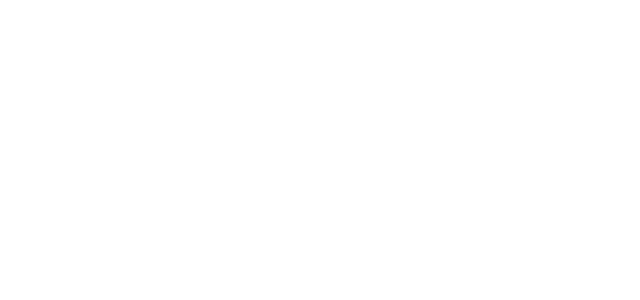
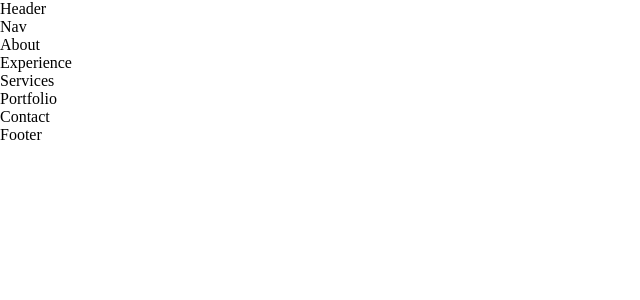
Before and after one commit to soba00/Website-Portfolio, a React (Create React App) app: page / in a window 1280 px wide. Shown: the top 300 px of the page, without its empty margins (0-640 px from the left). Built offline with nearby package versions, Linux system fonts and the light colour scheme.

Commit message:
comments

```diff
--- a/src/App.jsx
+++ b/src/App.jsx
@@ -17,17 +17,26 @@
 const App = () =>
 {
   // Returning JSX for the App component
-  return
-  (
+  return (
     <>
-        <Header />    //Rendering the Header component
-        <Nav/>        //Rendering the Nav component
-        <About/>      //Rendering the About component
-        <Experience/> //Rendering the Experience component
-        <Services/>   //Rendering the Services component
-        <Portfolio/>  //Rendering the Portfolio component
-        <Contact/>    //Rendering the Contact component
-        <Footer/>     //Rendering the Footer component
+
+                  {/* Rendering the Header component */}
+      <Header />
+                  {/* Rendering the Nav component */}
+      <Nav />
+                  {/* Rendering the About component */}
+      <About />
+                  {/* Rendering the Experience component */}
+      <Experience />
+                  {/* Rendering the Services component */}
+      <Services />
+                  {/* Rendering the Portfolio component */}
+      <Portfolio />
+                  {/* Rendering the Contact component */}
+      <Contact />
+                  {/* Rendering the Footer component */}
+      <Footer />
+
     </>
   )
 }
```
